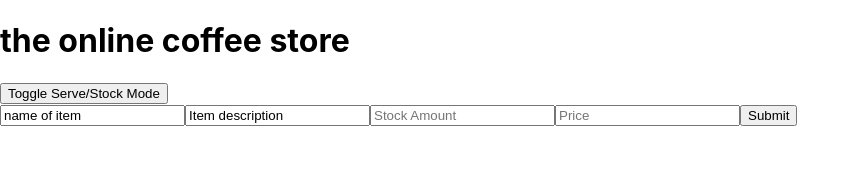
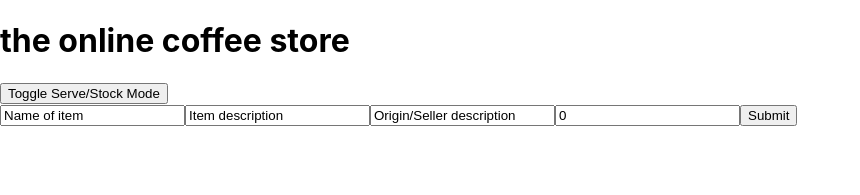
Before and after one commit to kiernan2/inventory, a React (Create React App) app: page / in a window 1280 px wide. Both pictures are taken after a click on the button "Toggle Serve/Stock Mode". Shown: the top 195 px of the page, without its empty margins (0-860 px from the left). Built offline with nearby package versions, Linux system fonts and the light colour scheme.

Commit message:
Adjustments made for coffee origin

```diff
--- a/src/components/Add.js
+++ b/src/components/Add.js
@@ -10,7 +10,8 @@ function Add(props) {
     props.addNewItemToList({
       name: event.target.name.value,
       roast: event.target.roast.value,
-      count: parseInt(event.target.count.value),
+      count: 130,
+      origin: event.target.origin.value,
       price: parseInt(event.target.price.value),
       id: v4()
     });
--- a/src/components/Bean.js
+++ b/src/components/Bean.js
@@ -5,6 +5,7 @@ function Bean(props) {
   return (
     <React.Fragment>
       <h3>{props.name}: amount in stock: {props.count === 0 ? "Out of Stock":props.count}</h3>
+      <h4>Sourced by {props.origin}</h4>
       <p>{props.roast}</p>
       <p>{" $ " + props.price}</p>
       <button onClick={() => props.func(props.id)}>buy</button>
@@ -19,6 +20,7 @@ Bean.propTypes = {
   count: PropTypes.number,
   roast: PropTypes.string,
   price: PropTypes.number,
+  origin: PropTypes.string,
   id: PropTypes.string,
   func: PropTypes.func,
   edit: PropTypes.func,
--- a/src/components/BeanForm.js
+++ b/src/components/BeanForm.js
@@ -8,22 +8,22 @@ function BeanForm(props) {
         <input
           type="text"
           name="name"
-          defaultValue={props?.prvOrder?.name || "name of item"}
-          placeholder="name of item" />
+          defaultValue={props?.prvOrder?.name || "Name of item"}
+          placeholder="Name of item" />
         <input
           type="text"
           name="roast"
           defaultValue={props?.prvOrder?.roast  || "Item description"}
           placeholder="Item description" />
         <input
-          type="number"
-          name="count"
-          defaultValue={props?.prvOrder?.count  || "Stock Amount"}
-          placeholder="Stock Amount" />
+          type="text"
+          name="origin"
+          defaultValue={props?.prvOrder?.origin || "Origin/Seller description"}
+          placeholder="Origin/Seller description" />
         <input
           type="number"
           name="price"
-          defaultValue={props?.prvOrder?.price || null}
+          defaultValue={props?.prvOrder?.price || 0}
           placeholder="Price" />
         <button type="submit">Submit</button>
       </form>
--- a/src/components/Edit.js
+++ b/src/components/Edit.js
@@ -9,7 +9,8 @@ function Edit(props){
     props.editObjectOnList({
       name: event.target.name.value,
       roast: event.target.roast.value,
-      count: parseInt(event.target.count.value),
+      origin: event.target.origin.value,
+      count: props.theObject.count.value,
       price: parseInt(event.target.price.value)
     });
   }
--- a/src/components/Stock.js
+++ b/src/components/Stock.js
@@ -12,6 +12,7 @@ function Stock(props) {
           edit={props.editFunc}
           delete={props.deleteFunc}
           name={stock.name}
+          origin={stock.origin}
           count={stock.count}
           price={stock.price}
           roast={stock.roast}
```
